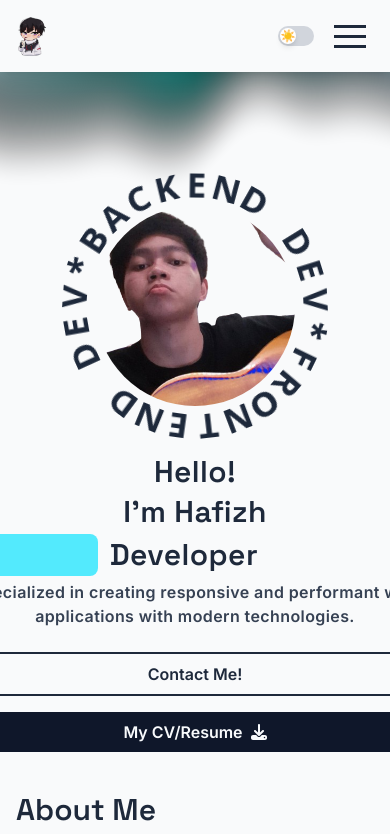
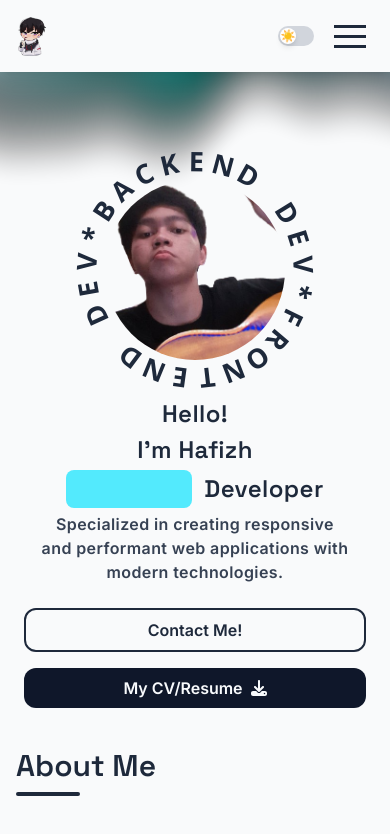
Before and after one commit to mhafiiizh/portfolio, a React (Vite) app: page / in a window 390 px wide. Shown: the top 834 px of the page. Built offline with nearby package versions, Linux system fonts and the light colour scheme.

Commit message:
fix: responsive

```diff
--- a/src/components/Hero.tsx
+++ b/src/components/Hero.tsx
@@ -16,16 +16,16 @@ export default function Hero() {
           speed={1.0}
         />
       </div>
-      <div className='flex flex-col-reverse lg:flex-row items-center justify-between gap-12 md:gap-14 px-6 md:px-24 lg:px-36 xl:px-48 pt-4 md:pt-32 lg:pt-10'>
+      <div className='flex flex-col-reverse lg:flex-row items-center justify-between gap-12 md:gap-18 lg:gap-40 px-6 md:px-24 lg:px-30 md:pt-4 lg:pt-10'>
         <div className='flex flex-col gap-6 justify-center font-semibold text-center lg:text-left'>
-          <div className='flex flex-col gap-1 tracking-wide w-125'>
-            <h1 className='text-3xl md:text-4xl lg:text-5xl font-space-grotesk'>
+          <div className='flex flex-col gap-1 tracking-wide md:w-125'>
+            <h1 className='text-2xl md:text-4xl lg:text-5xl font-space-grotesk'>
               Hello!
             </h1>
-            <h1 className='text-3xl md:text-4xl lg:text-5xl font-space-grotesk'>
+            <h1 className='text-2xl md:text-4xl lg:text-5xl font-space-grotesk'>
               I'm Hafizh
             </h1>
-            <div className='flex flex-row gap-3 items-center text-3xl md:text-4xl lg:text-5xl font-space-grotesk'>
+            <div className='flex flex-row gap-3 items-center justify-center lg:justify-start text-2xl md:text-4xl lg:text-5xl font-space-grotesk'>
               <RotatingText
                 texts={['Frontend', 'Backend']}
                 mainClassName='w-fit px-2 sm:px-2 md:px-3 bg-cyan-300 text-text-light overflow-hidden py-0.5 sm:py-1 md:py-2 justify-center rounded-lg'
@@ -40,7 +40,7 @@ export default function Hero() {
               />
               <h1>Developer</h1>
             </div>
-            <p className='text-base md:text-lg lg:text-lg text-gray-700 dark:text-gray-400 font-inter'>
+            <p className='text-base md:text-lg lg:text-lg text-gray-700 dark:text-gray-400 font-inter w-full px-4'>
               Specialized in creating responsive and performant web applications
               with modern technologies.
             </p>
@@ -68,18 +68,20 @@ export default function Hero() {
           </div>
         </div>
 
-        <div className='relative flex justify-center items-center'>
-          <img
-            src={heroImg}
-            className='rounded-full h-[200px] w-[200px] md:h-[220px] md:w-[220px] lg:h-[250px] lg:w-[250px]'
-            alt='Hero Image'
-          />
+        <div className='flex flex-col items-center justify-center lg:pr-15'>
           <CircularText
             text='FRONTEND DEV*BACKEND DEV*'
-            onHover='speedUp'
+            onHover='slowDown'
             spinDuration={20}
-            className='absolute inset-0 h-full scale-145 md:scale-140 lg:scale-135 text-text-light dark:text-text-dark pointer-events-none'
+            className='scale-135 md:scale-155 lg:scale-190 text-text-light dark:text-text-dark'
           />
+          <div className='absolute flex justify-center items-center z-10 w-fit h-fit'>
+            <img
+              src={heroImg}
+              className='rounded-full h-[180px] w-[180px] md:h-[200px] md:w-[200px] lg:h-[250px] lg:w-[250px]'
+              alt='Hero Image'
+            />
+          </div>
         </div>
       </div>
     </div>
--- a/src/components/third-party/CircularText.tsx
+++ b/src/components/third-party/CircularText.tsx
@@ -1,11 +1,18 @@
-import React, { useEffect, useState } from 'react';
-import { motion, useAnimation } from 'framer-motion';
+import React, { useEffect } from 'react';
+import {
+  motion,
+  useAnimation,
+  useMotionValue,
+  MotionValue,
+  type Transition,
+} from 'framer-motion';
 
 interface CircularTextProps {
   text: string;
   spinDuration?: number;
   onHover?: 'slowDown' | 'speedUp' | 'pause' | 'goBonkers';
   className?: string;
+  radius?: number;
 }
 
 const getRotationTransition = (
@@ -13,18 +20,18 @@ const getRotationTransition = (
   from: number,
   loop: boolean = true
 ) => ({
-  from: from,
+  from,
   to: from + 360,
-  ease: 'linear',
-  duration: duration,
-  type: 'tween',
+  ease: 'linear' as const,
+  duration,
+  type: 'tween' as const,
   repeat: loop ? Infinity : 0,
 });
 
 const getTransition = (duration: number, from: number) => ({
   rotate: getRotationTransition(duration, from),
   scale: {
-    type: 'spring',
+    type: 'spring' as const,
     damping: 20,
     stiffness: 300,
   },
@@ -35,87 +42,96 @@ const CircularText: React.FC<CircularTextProps> = ({
   spinDuration = 20,
   onHover = 'speedUp',
   className = '',
+  radius = 80,
 }) => {
   const letters = Array.from(text);
   const controls = useAnimation();
-  const [currentRotation, setCurrentRotation] = useState(0);
+  const rotation: MotionValue<number> = useMotionValue(0);
 
   useEffect(() => {
+    const start = rotation.get();
     controls.start({
-      rotate: currentRotation + 360,
+      rotate: start + 360,
       scale: 1,
-      transition: getTransition(spinDuration, currentRotation),
+      transition: getTransition(spinDuration, start),
     });
-  }, [spinDuration, controls, onHover, text]);
+  }, [spinDuration, text, onHover, controls, rotation]);
 
   const handleHoverStart = () => {
+    const start = rotation.get();
+
     if (!onHover) return;
+
+    let transitionConfig: ReturnType<typeof getTransition> | Transition;
+    let scaleVal = 1;
+
     switch (onHover) {
       case 'slowDown':
-        controls.start({
-          rotate: currentRotation + 360,
-          scale: 1,
-          transition: getTransition(spinDuration * 2, currentRotation),
-        });
+        transitionConfig = getTransition(spinDuration * 2, start);
         break;
       case 'speedUp':
-        controls.start({
-          rotate: currentRotation + 360,
-          scale: 1,
-          transition: getTransition(spinDuration / 4, currentRotation),
-        });
+        transitionConfig = getTransition(spinDuration / 4, start);
         break;
       case 'pause':
-        controls.start({
-          rotate: currentRotation,
-          scale: 1,
-          transition: {
-            rotate: { type: 'spring', damping: 20, stiffness: 300 },
-            scale: { type: 'spring', damping: 20, stiffness: 300 },
-          },
-        });
+        transitionConfig = {
+          rotate: { type: 'spring', damping: 20, stiffness: 300 },
+          scale: { type: 'spring', damping: 20, stiffness: 300 },
+        };
         break;
       case 'goBonkers':
-        controls.start({
-          rotate: currentRotation + 360,
-          scale: 0.8,
-          transition: getTransition(spinDuration / 20, currentRotation),
-        });
+        transitionConfig = getTransition(spinDuration / 20, start);
+        scaleVal = 0.8;
         break;
       default:
-        break;
+        transitionConfig = getTransition(spinDuration, start);
     }
+
+    controls.start({
+      rotate: start + 360,
+      scale: scaleVal,
+      transition: transitionConfig,
+    });
   };
 
   const handleHoverEnd = () => {
+    const start = rotation.get();
     controls.start({
-      rotate: currentRotation + 360,
+      rotate: start + 360,
       scale: 1,
-      transition: getTransition(spinDuration, currentRotation),
+      transition: getTransition(spinDuration, start),
     });
   };
 
   return (
     <motion.div
+      className={`circular-text relative ${className}`}
+      style={{
+        rotate: rotation,
+        width: radius * 2,
+        height: radius * 2,
+      }}
       initial={{ rotate: 0 }}
-      className={`mx-auto rounded-full font-black text-center cursor-pointer ${className}`}
       animate={controls}
-      onUpdate={(latest) => setCurrentRotation(Number(latest.rotate))}
       onMouseEnter={handleHoverStart}
       onMouseLeave={handleHoverEnd}
     >
       {letters.map((letter, i) => {
-        const rotation = (360 / letters.length) * i;
-        const factor = Number((Math.PI / letters.length).toFixed(0));
-        const x = factor * i;
-        const y = factor * i;
-        const transform = `rotateZ(${rotation}deg) translate3d(${x}px, ${y}px, 0)`;
+        const angle = (360 / letters.length) * i;
+        const angleInRadians = (angle * Math.PI) / 180;
+
+        const x = Math.cos(angleInRadians - Math.PI / 2) * radius;
+        const y = Math.sin(angleInRadians - Math.PI / 2) * radius;
 
         return (
           <span
             key={i}
-            className='absolute inline-block inset-0 text-2xl transition-all duration-500 ease-[cubic-bezier(0,0,0,1)]'
-            style={{ transform, WebkitTransform: transform }}
+            className='absolute text-xl md:text-2xl font-black transition-all duration-300'
+            style={{
+              left: '50%',
+              top: '50%',
+              transform: `translate(-50%, -50%) translate(${x}px, ${y}px) rotate(${angle}deg)`,
+              transformOrigin: 'center',
+            }}
           >
             {letter}
           </span>
```
